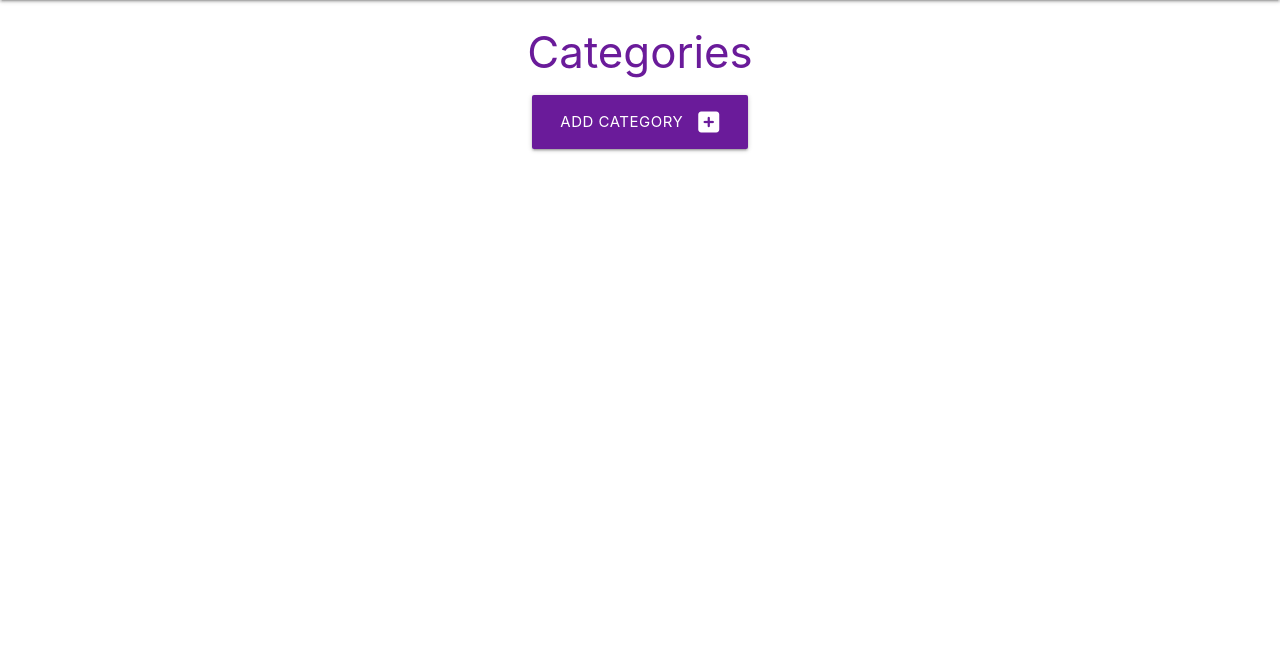
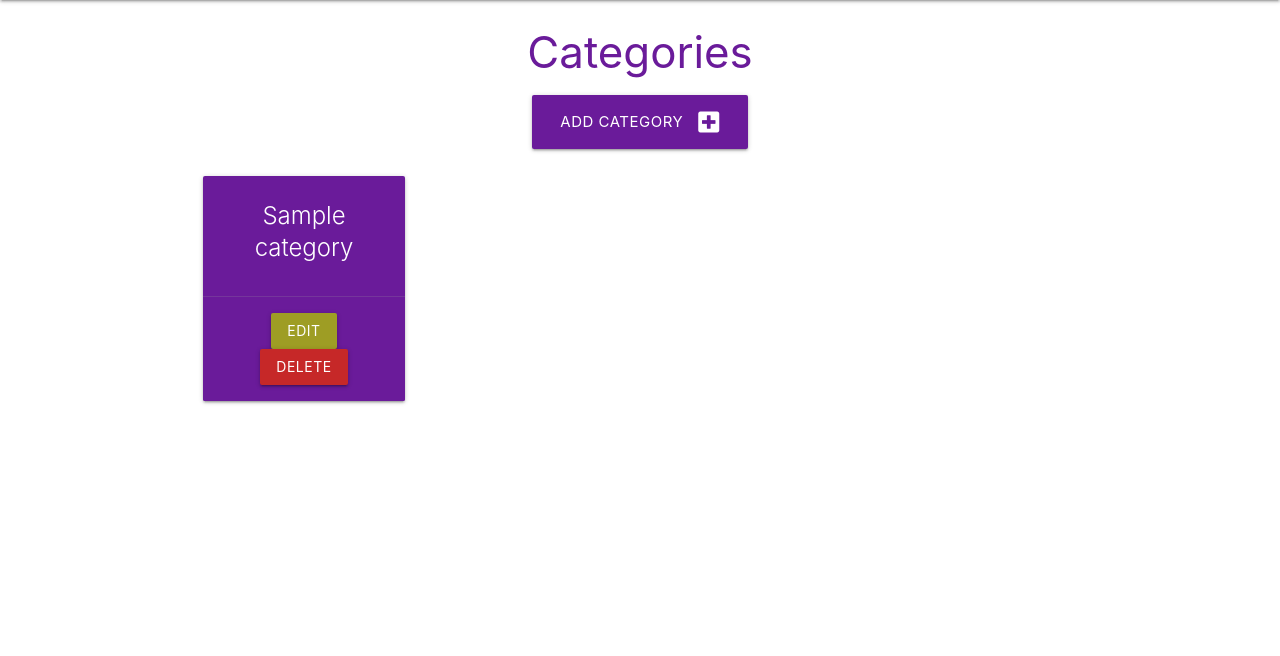
Before and after one commit to boatesj/task-manager, a Flask app: page /categories in a window 1280 px wide. Shown: the part 64-720 px from the top of the page. Run offline with Flask 3, Linux system fonts and the light colour scheme; tables that the repository leaves empty hold one stand-in row (values such as "Sample post"); some libraries are stand-ins or nearby versions.

Commit message:
Added code to retrieve all categories listed in the database and display to user

```diff
--- a/taskmanager/routes.py
+++ b/taskmanager/routes.py
@@ -10,7 +10,8 @@ def home():
 
 @app.route("/categories")
 def categories():
-    return render_template("categories.html")
+    categories = list(Category.query.order_by(Category.category_name).all())
+    return render_template("categories.html", categories=categories)
 
 
 @app.route("/add_category", methods=["GET", "POST"])
--- a/taskmanager/templates/base.html
+++ b/taskmanager/templates/base.html
@@ -1,15 +1,20 @@
 <!DOCTYPE html>
 <html lang="en">
 <head>
+
     <meta charset="UTF-8">
+    <meta http-equiv="X-UA-Compatible" content="IE=edge">
     <meta name="viewport" content="width=device-width, initial-scale=1.0">
-    <link rel="stylesheet" href="https://cdnjs.cloudflare.com/ajax/libs/font-awesome/6.6.0/css/all.min.css"
-        integrity="sha512-Kc323vGBEqzTmouAECnVceyQqyqdsSiqLQISBL29aUW4U/M7pSPA/gEUZQqv1cwx4OnYxTxve5UMg5GT6L4JJg=="
-        crossorigin="anonymous" referrerpolicy="no-referrer" />
-    <link rel="stylesheet" href="https://cdnjs.cloudflare.com/ajax/libs/materialize/1.0.0/css/materialize.min.css" type="text/css">
+    <link rel="stylesheet" href="https://cdnjs.cloudflare.com/ajax/libs/font-awesome/5.15.3/css/all.min.css"
+        integrity="sha512-iBBXm8fW90+nuLcSKlbmrPcLa0OT92xO1BIsZ+ywDWZCvqsWgccV3gFoRBv0z+8dLJgyAHIhR35VZc2oM/gI1w=="
+        crossorigin="anonymous" referrerpolicy="no-referrer">
+    <link rel="stylesheet" href="https://cdnjs.cloudflare.com/ajax/libs/materialize/1.0.0/css/materialize.min.css"
+        type="text/css">
     <link rel="stylesheet" href="{{ url_for('static', filename='css/style.css') }}" type="text/css">
     <title>Task Manager</title>
 </head>
+</head>
+
 <body>
 
     <header>
@@ -22,22 +27,21 @@
                 <li><a href="{{ url_for('home') }}">Home</a></li>
                 <li><a href="">New Task</a></li>
                 <li><a href="{{ url_for('categories') }}">Categories</a></li>
-
             </ul>
             </div>
         </nav>
 
+        <!--mobile sidenav-->
         <ul class="sidenav" id="mobile-demo">
             <li><a href="{{ url_for('home') }}">Home</a></li>
             <li><a href="">New Task</a></li>
             <li><a href="{{ url_for('categories') }}">Categories</a></li>
-
         </ul>
     </header>
 
     <main class="container">
         {% block content %}
-            {% endblock  %}
+        {% endblock %}
     </main>
 
     <footer class="page-footer purple darken-3">
@@ -49,12 +53,8 @@
         </div>
     </footer>
 
-
     <script src="https://cdnjs.cloudflare.com/ajax/libs/materialize/1.0.0/js/materialize.min.js"></script>
-    <script src="{{ url_for('static', filename='js/script.js')}}"></script>
-
-
-
+    <script src="{{ url_for('static', filename='js/script.js') }}"></script>
 
 </body>
 </html>
--- a/taskmanager/templates/categories.html
+++ b/taskmanager/templates/categories.html
@@ -11,4 +11,21 @@
     </div>
 </div>
 
+<div class="row">
+    {% for category in categories %}
+    <div class="col s12 m6 l3">
+        <div class="card purple darken-3 center-align">
+            <div class="card-content white-text">
+                <span class="card-title">{{ category.category_name }}</span>
+
+            </div>
+            <div class="card-action">
+                <a href="#" class="btn lime darken-3">Edit</a>
+                <a href="#"class="btn red darken-3">Delete</a>
+            </div>
+        </div>
+    </div>
+    {% endfor %}
+</div>
+
 {% endblock %}
```
Lines whose indentation alone changed are shown as unchanged.
